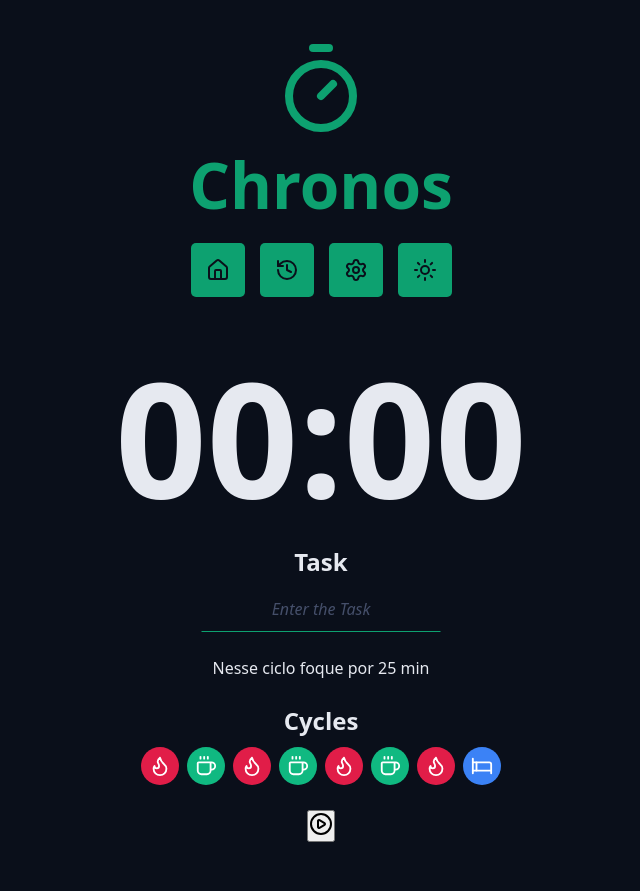
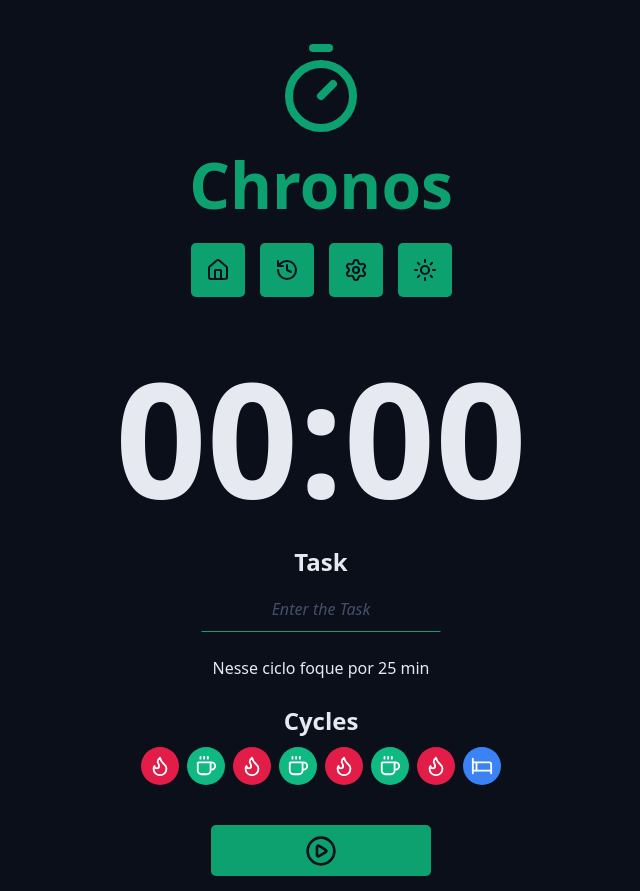
Before and after one commit to Kaua26323/Chronos-Pomodoro, a React (Vite) app: page / in a window 1280 px wide. Shown: the whole page, without its empty margins (319-959 px from the left). Before the commit the page ends 857 px from the top, so only its background shows below. Built offline with nearby package versions, Linux system fonts and the light colour scheme.

Commit message:
refactor(pomodoro): use DefaultButton in PomodoroForm

```diff
--- a/src/components/PomodoroForm/index.tsx
+++ b/src/components/PomodoroForm/index.tsx
@@ -3,6 +3,7 @@ import styles from './pomodoroForm.module.css';
 import { Cycles } from '../Cycles';
 import { PlayCircleIcon } from 'lucide-react';
 import { DefaultInput } from '../DefaultInput';
+import { DefaultButton } from '../DefaultButton';
 
 export function PomodoroForm() {
   return (
@@ -24,9 +25,10 @@ export function PomodoroForm() {
         <Cycles />
       </div>
       <div className={styles.formRow}>
-        <button>
-          <PlayCircleIcon />
-        </button>
+        <DefaultButton
+          icon={PlayCircleIcon}
+          arialLabel='Play pomodoro button'
+        />
       </div>
     </form>
   );
```
